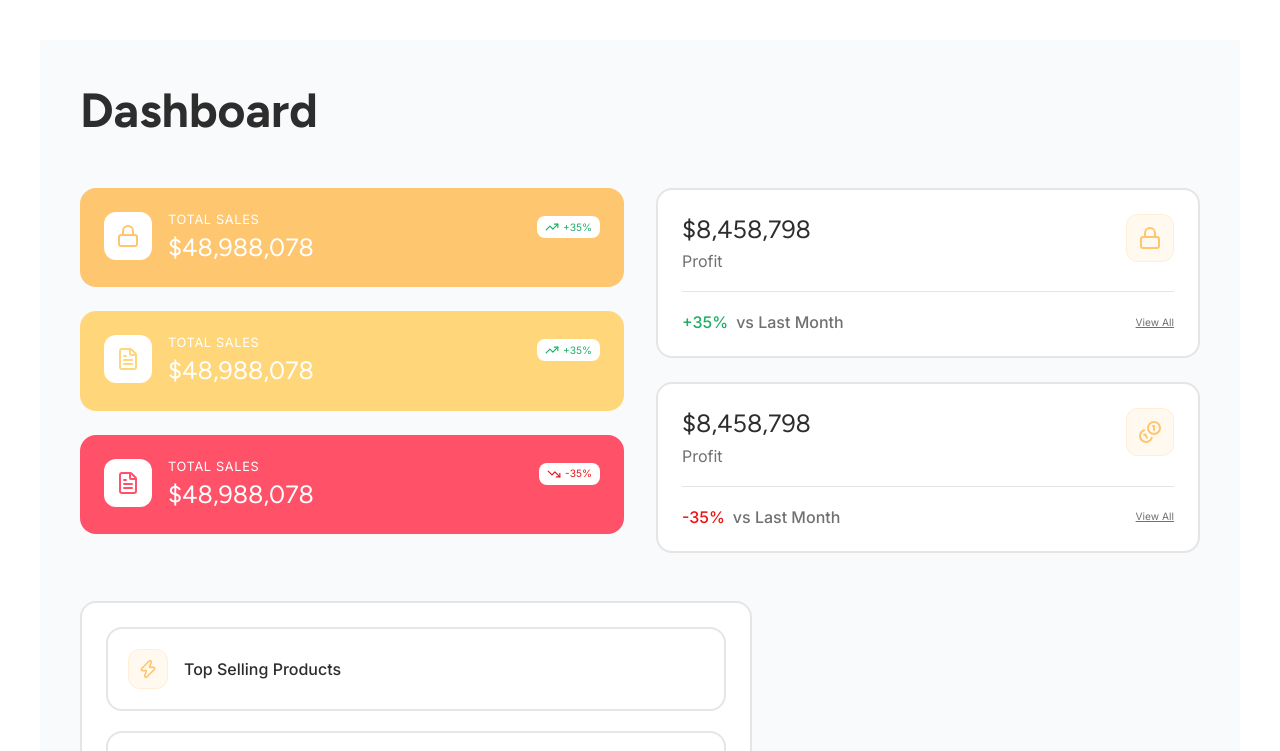
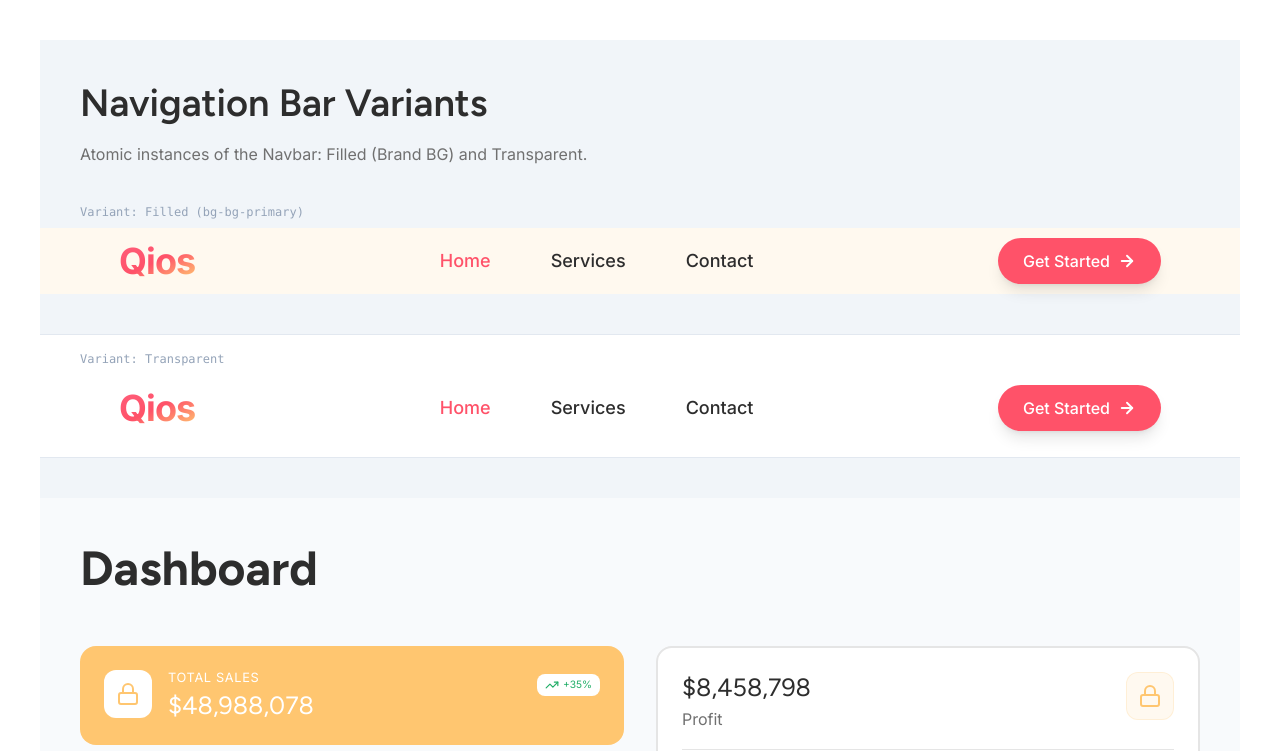
Before and after one commit to ShanRaboy11/Qios, a Next.js app: page / in a window 1280 px wide. Shown: the top 751 px of the page. Built offline with nearby package versions, Linux system fonts and the light colour scheme.

Commit message:
fix: navbar

```diff
--- a/src/app/page.tsx
+++ b/src/app/page.tsx
@@ -23,6 +23,7 @@ import { ChatBubble } from "@/components/molecules/ChatBubble";
 import { ItemCustomization } from "@/components/molecules/OrderCustomization";
 import { KPICard } from "@/components/molecules/KPICard";
 import { InsightLink } from "@/components/molecules/InsightLink";
+import { Navbar } from "@/components/organisms/navbar";
 import {
   Plus,
   Lock,
@@ -108,6 +109,31 @@ export default function HomePage() {
 
   return (
     <main className="flex min-h-screen bg-white p-10 flex-col items-center">
+      {/* NAVBAR DEMONSTRATION SECTION */}
+      <section className="w-full space-y-10 py-10 bg-slate-100">
+        <div className="px-10">
+          <h2 className="h2 mb-4">Navigation Bar Variants</h2>
+          <p className="b1 text-text-secondary mb-8">
+            Atomic instances of the Navbar: Filled (Brand BG) and Transparent.
+          </p>
+        </div>
+
+        {/* Instance 1: Filled */}
+        <div className="space-y-2">
+          <p className="px-10 text-xs font-mono text-slate-400">
+            Variant: Filled (bg-bg-primary)
+          </p>
+          <Navbar variant="filled" />
+        </div>
+
+        {/* Instance 2: Transparent */}
+        <div className="space-y-2 bg-white py-4 border-y border-slate-200">
+          <p className="px-10 text-xs font-mono text-slate-400">
+            Variant: Transparent
+          </p>
+          <Navbar variant="transparent" />
+        </div>
+      </section>
       <section className="w-full h-full p-6 md:p-10 bg-slate-50 overflow-y-auto">
         <h1 className="h1 text-text-primary mb-12">Dashboard</h1>
 
--- a/src/components/organisms/navbar.tsx
+++ b/src/components/organisms/navbar.tsx
@@ -1,53 +1,69 @@
+"use client";
+
 import React from "react";
+import { cn } from "@/lib/utils";
+import { Button } from "@/components/atoms/Button";
 import { ArrowRight } from "lucide-react";
 
-const Navbar = () => {
+interface NavbarProps {
+  variant?: "filled" | "transparent";
+  className?: string;
+}
+
+const NavLink = ({
+  href,
+  children,
+  active,
+}: {
+  href: string;
+  children: React.ReactNode;
+  active?: boolean;
+}) => (
+  <a
+    href={href}
+    className={cn(
+      "font-inter font-medium text-[18px] transition-colors duration-200 hover:text-brand-accent",
+      active ? "text-brand-accent" : "text-text-primary",
+    )}
+  >
+    {children}
+  </a>
+);
+
+export const Navbar = ({ variant = "filled", className }: NavbarProps) => {
   return (
     <nav
-      className="flex items-center justify-between mx-auto"
-      style={{
-        width: "1439px",
-        padding: "10px 79px",
-        background: "#FFF9EF",
-        fontFamily: "Inter, sans-serif", // Standard clean sans-serif matching the UI
-      }}
+      className={cn(
+        "flex items-center justify-between w-full max-w-[1439px] mx-auto px-[79px] py-[10px]",
+        variant === "filled" ? "bg-bg-primary" : "bg-transparent",
+        className,
+      )}
     >
-      {/* Logo Section */}
+      {/* Logo Atom */}
       <div className="flex items-center">
-        <span className="text-[36px] font-bold tracking-tight leading-none bg-gradient-to-br from-[#FF5E7B] via-[#FF8C8C] to-[#FFB783] bg-clip-text text-transparent">
+        <span className="text-[36px] font-bold tracking-tight leading-none bg-gradient-to-br from-[#FF5E7B] via-brand-accent to-brand-primary bg-clip-text text-transparent font-inter">
           Qios
         </span>
       </div>
 
-      {/* Navigation Links */}
+      {/* Nav Links Molecule */}
       <div className="flex items-center gap-[60px]">
-        <a
-          href="#home"
-          className="text-[#FF5B79] text-[18px] font-medium transition-opacity hover:opacity-80"
-        >
+        <NavLink href="#home" active>
           Home
-        </a>
-        <a
-          href="#services"
-          className="text-[#2D2D2D] text-[18px] font-medium transition-colors hover:text-[#FF5B79]"
-        >
-          Services
-        </a>
-        <a
-          href="#contact"
-          className="text-[#2D2D2D] text-[18px] font-medium transition-colors hover:text-[#FF5B79]"
-        >
-          Contact
-        </a>
+        </NavLink>
+        <NavLink href="#services">Services</NavLink>
+        <NavLink href="#contact">Contact</NavLink>
       </div>
 
-      {/* CTA Button */}
-      <button className="flex items-center gap-2 px-7 py-3 rounded-full bg-gradient-to-r from-[#FF5B79] to-[#FF758C] text-white font-semibold text-[16px] shadow-sm hover:opacity-90 transition-all active:scale-95">
+      {/* Button Atom Instance */}
+      <Button
+        variant="accent"
+        shape="pill"
+        rightIcon={<ArrowRight size={18} strokeWidth={2.5} />}
+        className="px-[28px] py-[12px]" // Fine-tuning to match Figma's specific button scale
+      >
         Get Started
-        <ArrowRight size={18} strokeWidth={2.5} />
-      </button>
+      </Button>
     </nav>
   );
 };
-
-export default Navbar;
```
